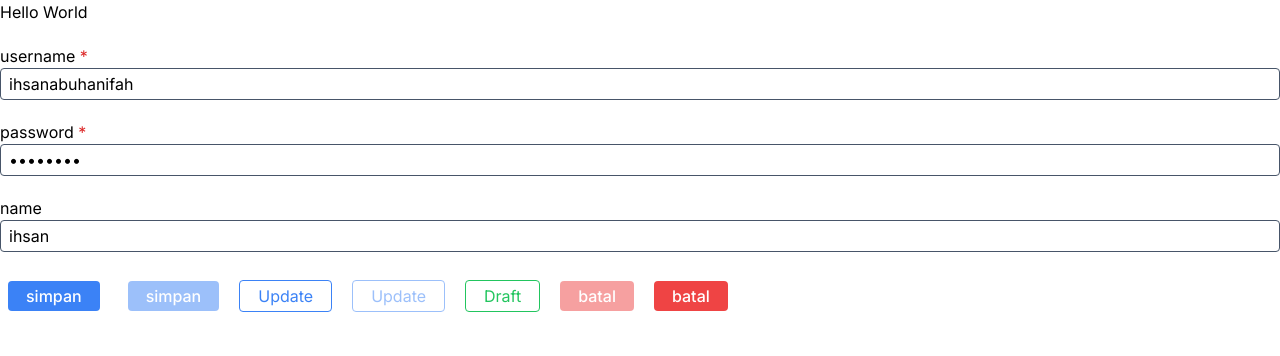
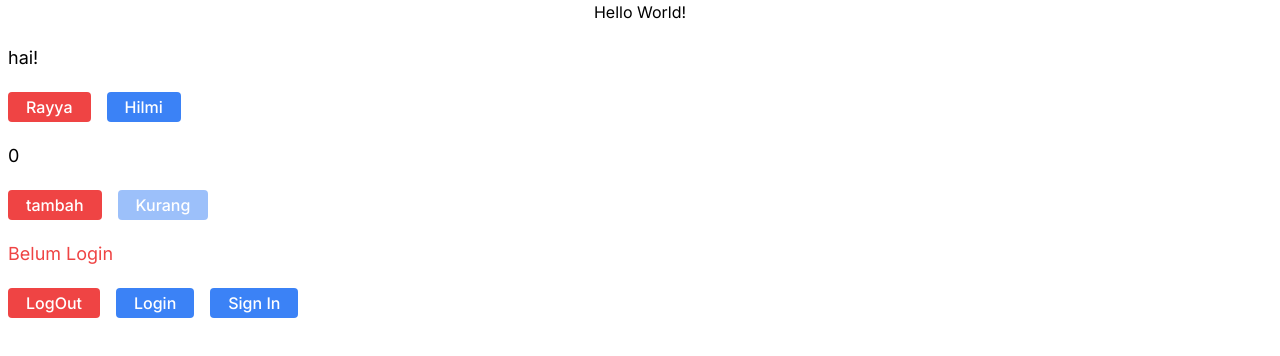
Before and after one commit to Rayyasa/belajar-frontend-nextjs, a Next.js app: page / in a window 1280 px wide. Shown: the top 356 px of the page. Built offline with nearby package versions, Linux system fonts and the light colour scheme.

Commit message:
belajar state with pak ihsan

```diff
--- a/app/components/Button.tsx
+++ /dev/null
@@ -1,17 +0,0 @@
-interface ButtonProps {
-  title: string;
-  isDisabled: boolean;
-}
-
-const Button: React.FC<ButtonProps> = ({ title, isDisabled = false }) => {
-  return (
-    <button
-      disabled={isDisabled}
-      className="w-16 h-8 rounded border bg-red-400 m-1"
-    >
-      {title}
-    </button>
-  );
-};
-
-export default Button;
--- /dev/null
+++ b/app/components/module/belajarState.tsx
@@ -0,0 +1,95 @@
+import Button from "../Latihan2";
+import { Dispatch, SetStateAction } from "react";
+import { Hasil, Identitas } from "@/app/page";
+
+interface BelajarStateProps {
+  hasil: Hasil[];
+  setHasil: Dispatch<SetStateAction<Hasil[]>>;
+  profile: Identitas;
+  setProfile: Dispatch<SetStateAction<Identitas>>;
+}
+
+const BelajarState: React.FC<BelajarStateProps> = ({
+  hasil,
+  setHasil,
+  profile,
+  setProfile,
+}) => {
+  return (
+    <section>
+      <h1>Belajar Event</h1>
+      <div className="flex flex-col">
+        <h5>Nama : {profile.nama}</h5>
+        <h5>Sekolah : {profile.sekolah}</h5>
+        <h5>Umur : {profile.umur}</h5>
+      </div>
+
+      <Button
+        title="Ubah Nama"
+        variant="solid"
+        colorSchema="blue"
+        onClick={() => {
+          setProfile((prevProfile) => {
+            return {
+              ...prevProfile,
+              nama: "Ilham Maulana Fikri",
+            };
+          });
+        }}
+      />
+      <Button
+        title="Update"
+        variant="solid"
+        colorSchema="blue"
+        onClick={() => {
+          setProfile((prevProfile) => {
+            return {
+              ...prevProfile,
+              sekolah: "SMP MADINATULQURAN",
+            };
+          });
+        }}
+      />
+
+      <div>
+        <h2>Daftar Nilai</h2>
+        {hasil.map((n, index) => (
+          <section key={index}>
+            <h5>Nama Mata pelajaran : {n.mata_pelajaran} </h5>
+            <h5>Nilai : {n.nilai} </h5>
+          </section>
+        ))}
+      </div>
+      <Button
+          title="Tambah"
+          variant="solid"
+          colorSchema="blue"
+          onClick={() => {
+            setHasil((prevHasil) => {
+              return [
+                ...prevHasil,
+                {
+                  mata_pelajaran: "B. Indonesia",
+                  nilai: 100,
+                },
+              ];
+            });
+          }}
+        />
+        <Button
+          title="Kurang"
+          isDisabled={hasil.length <= 1}
+          variant="solid"
+          colorSchema="red"
+          onClick={() => {
+            setHasil((prevHasil) => {
+              prevHasil.pop();
+              return [...prevHasil];
+            });
+          }}
+        />
+    </section>
+  );
+};
+
+export default BelajarState;
--- a/app/page.tsx
+++ b/app/page.tsx
@@ -10,7 +10,6 @@
 // import Note from './components/Note';
 // import Container from './components/container';
 // import InputText from './components/InputText';
-
 
 // // Function Component
 // export default function Home() {
@@ -31,7 +30,6 @@
 //           console.log("ok");
 //         }}
 //       />
-
 
 //   <Button title="Simpan" isDisabled={false} />
 //   <Button title="cancel" isDisabled={true} />
@@ -71,88 +69,97 @@
 //   );
 // }
 
-"use client"
+//
+
+"use client";
+import { useState } from "react";
+import Button from "./components/Latihan2";
 import InputText from "./components/Latihan1";
 import Label from "./components/Label";
-import Button from "./components/Latihan2";
 
+export type Identitas = {
+  nama: string;
+  sekolah: string;
+  umur: number | null;
+};
+
+export type Hasil = {
+  mata_pelajaran: string;
+  nilai: number | null;
+};
 
 const Home = () => {
+  let [message, setMessage] = useState("hai!");
+  let [count, setCount] = useState(0);
+  let [isLogin, setIslogin] = useState(false);
   return (
     <main className="space-y-5">
-      <h1>Hello World</h1>
-
-      <section>
-        <Label title="username" htmlFor="username" isRequired />
-        <InputText
-          id="username"
-          name="username"
-          value={"ihsanabuhanifah"}
-          placeholder="username"
-          type="text"
-          messageError="Username not empty"
-        />
-      </section>
-      <section>
-        <Label title="password" htmlFor="password" isRequired />
-        <InputText
-          id="password"
-          name="password"
-          value={"12345678"}
-          placeholder="******"
-          type="password"
-        />
-      </section>
-
-      <section>
-        <Label title="name" htmlFor="name" />
-        <InputText
-          id="Name"
-          name="name"
-          value={"ihsan"}
-          onChange={() => {
-            console.log("ok");
+      <h1 className="text-center">Hello World!</h1>
+      <h1 className="text-lg m-2">{message}</h1>
+      <Button
+        title="Rayya"
+        colorSchema="red"
+        variant="solid"
+        onClick={() => {
+          setMessage("Hello Rayya!");
         }}
       />
-      </section>
+      <Button
+        title="Hilmi"
+        colorSchema="blue"
+        variant="solid"
+        onClick={() => {
+          setMessage("Hello Hilmi!");
+        }}
+      />
+      <h1 className="text-lg m-2">{count}</h1>
+      <Button
+        title="tambah"
+        colorSchema="red"
+        variant="solid"
+        onClick={() => {
+          setCount((prevCount) => {
+            console.log("State Saat ini", prevCount);
+            return prevCount + 1;
+          });
+        }}
+      />
+      <Button
+        isDisabled={count === 0 ? true : false}
+        title="Kurang"
+        colorSchema="blue"
+        variant="solid"
+        onClick={() => {
+          setCount((prevCount) => prevCount - 1);
+        }}
+      />
 
-      <section className="space-x-5">
+      <h1 className="text-lg m-2 text-red-500">{isLogin ? "Sudah Login" : "Belum Login"}</h1>
       <Button
-          title="simpan"
-          isDisabled={false}
+        title="LogOut"
+        variant="solid"
+        colorSchema="red"
+        onClick={() => {
+          setIslogin(false);
+        }}
+      />
+      <Button
+        title="Login"
         variant="solid"
         colorSchema="blue"
+        onClick={() => {
+          setIslogin(true);
+        }}
       />
           <Button
-          title="simpan"
-          isDisabled={true}
+          title={isLogin ? "Sign Out" : "Sign In"}
+          colorSchema={isLogin ? "red" : "blue"}
           variant="solid"
-          colorSchema="blue"
+          onClick={() => {
+            setIslogin(!isLogin);
+          }}
         />
-        <Button
-          title="Update"
-          isDisabled={false}
-          variant="outline"
-          colorSchema="blue"
-        />
-         <Button
-          title="Update"
-          isDisabled={true}
-          variant="outline"
-          colorSchema="blue"
-        />
-        <Button
-          title="Draft"
-          isDisabled={false}
-          variant="outline"
-          colorSchema="green"
-        />
-
-        <Button title="batal" isDisabled variant="solid" colorSchema="red" />
-        <Button title="batal" isDisabled={false} variant="solid" colorSchema="red" />
-      </section>
     </main>
   );
 };
-
 export default Home;
```
Lines whose indentation alone changed are shown as unchanged.
